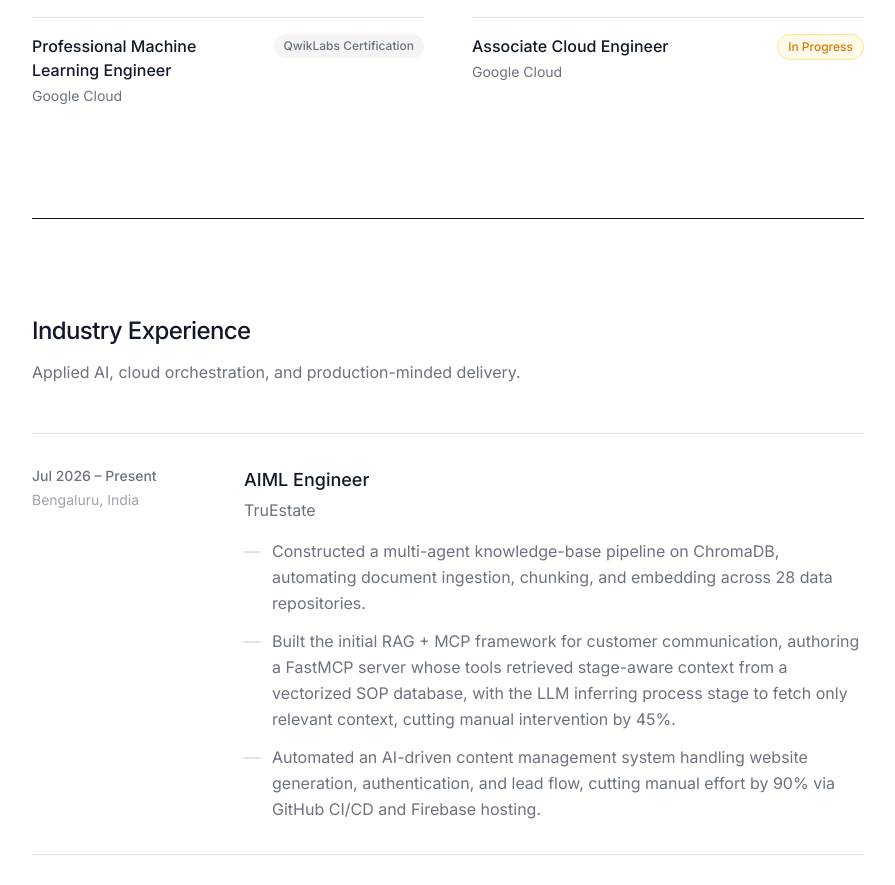
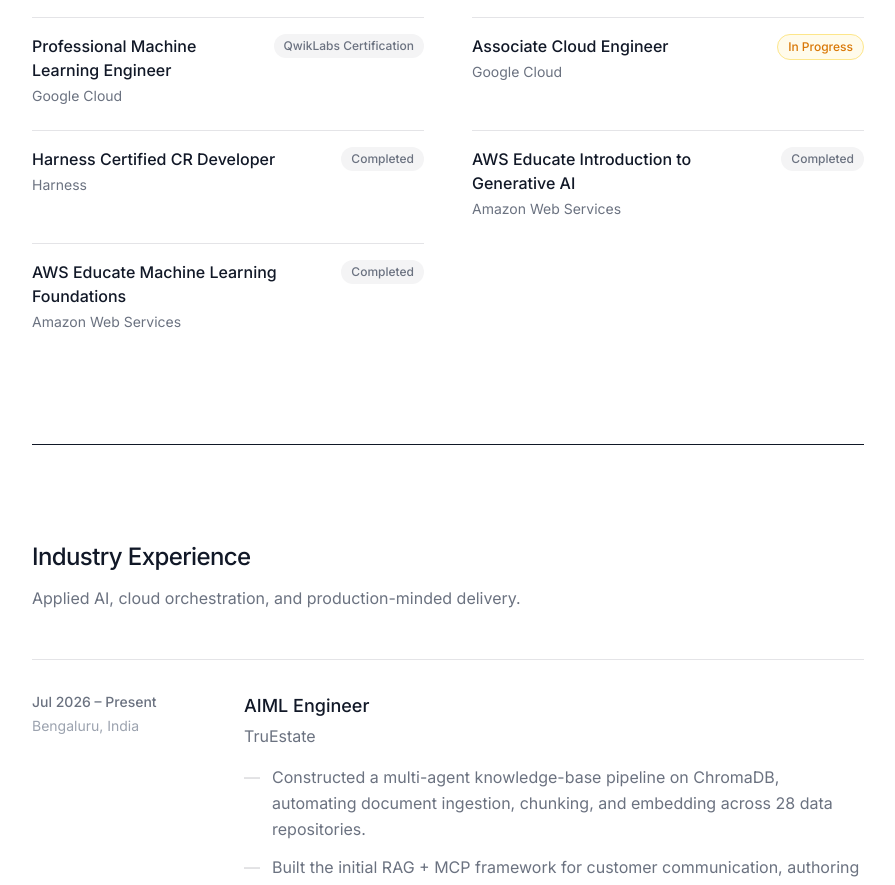
Before and after one commit to adityagirishh/adityagirishh.github.io, a React (Vite) app: page / in a window 1280 px wide. Shown: the part 1660-2545 px from the top of the page, without its empty margins (192-1087 px from the left). Built offline with nearby package versions, Linux system fonts and the light colour scheme.

Commit message:
Add new certifications to data.js

```diff
--- a/src/data.js
+++ b/src/data.js
@@ -230,5 +230,24 @@
     issuer: 'Google Cloud',
     code: 'In Progress',
     category: 'Cloud Certification'
+  },
+  {
+    name: 'Harness Certified CR Developer',
+    issuer: 'Harness',
+    code: 'Completed',
+    category: 'CI/CD Certification'
+  },
+  {
+    name: 'AWS Educate Introduction to Generative AI ',
+    issuer: 'Amazon Web Services',
+    code: 'Completed',
+    category: 'Artificial Intelligence Certification'
+  },
+  {
+    name: 'AWS Educate Machine Learning Foundations',
+    issuer: 'Amazon Web Services',
+    code: 'Completed',
+    category: 'Machine Learning Certification'
   }
+
 ]
```
